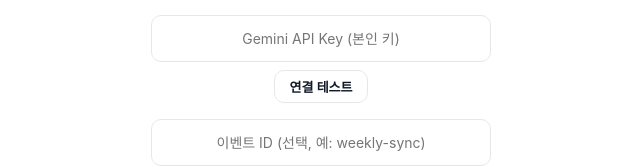
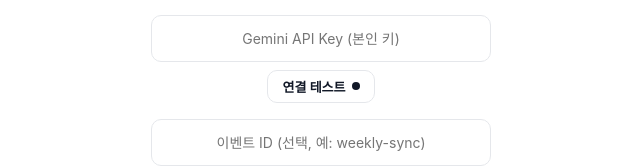
Before and after one commit to equanonthego/live-interpret, a Next.js app: page / in a window 1280 px wide. Shown: the part 315-482 px from the top of the page, without its empty margins (319-959 px from the left). Built offline with nearby package versions, Linux system fonts and the light colour scheme; no server answers; a web font is replaced by a local one.

Commit message:
fix(byok): 연결 테스트 상태를 텍스트 대신 버튼 안 점 색으로 표시
"✓ 연결됨" 텍스트를 버튼 안의 작은 점으로 교체 — 검정(idle/연결 안 됨),
빨강(fail), 파랑(ok)으로 상태를 색으로만 표현.

```diff
--- a/src/app/page.tsx
+++ b/src/app/page.tsx
@@ -155,13 +155,37 @@
                 className="btn btn-outline"
                 onClick={testGeminiKey}
                 disabled={!geminiApiKey.trim() || keyStatus === "testing"}
-                style={{ padding: "6px 14px", fontSize: 13 }}
+                style={{
+                  padding: "6px 14px",
+                  fontSize: 13,
+                  display: "inline-flex",
+                  alignItems: "center",
+                  gap: 6,
+                }}
               >
                 {keyStatus === "testing" ? "확인 중…" : "연결 테스트"}
+                <span
+                  aria-label={
+                    keyStatus === "ok" ? "연결됨" : keyStatus === "fail" ? "연결 실패" : "연결 안 됨"
+                  }
+                  title={
+                    keyStatus === "ok" ? "연결됨" : keyStatus === "fail" ? "연결 실패" : "연결 안 됨"
+                  }
+                  style={{
+                    display: "inline-block",
+                    width: 8,
+                    height: 8,
+                    borderRadius: "50%",
+                    background:
+                      keyStatus === "ok"
+                        ? "var(--accent)"
+                        : keyStatus === "fail"
+                        ? "var(--error)"
+                        : "var(--fg)",
+                    flexShrink: 0,
+                  }}
+                />
               </button>
-              {keyStatus === "ok" && (
-                <span style={{ color: "var(--success)", fontSize: 13 }}>✓ 연결됨</span>
-              )}
               {keyStatus === "fail" && (
                 <span style={{ color: "var(--error)", fontSize: 13 }}>{keyError}</span>
               )}
```
